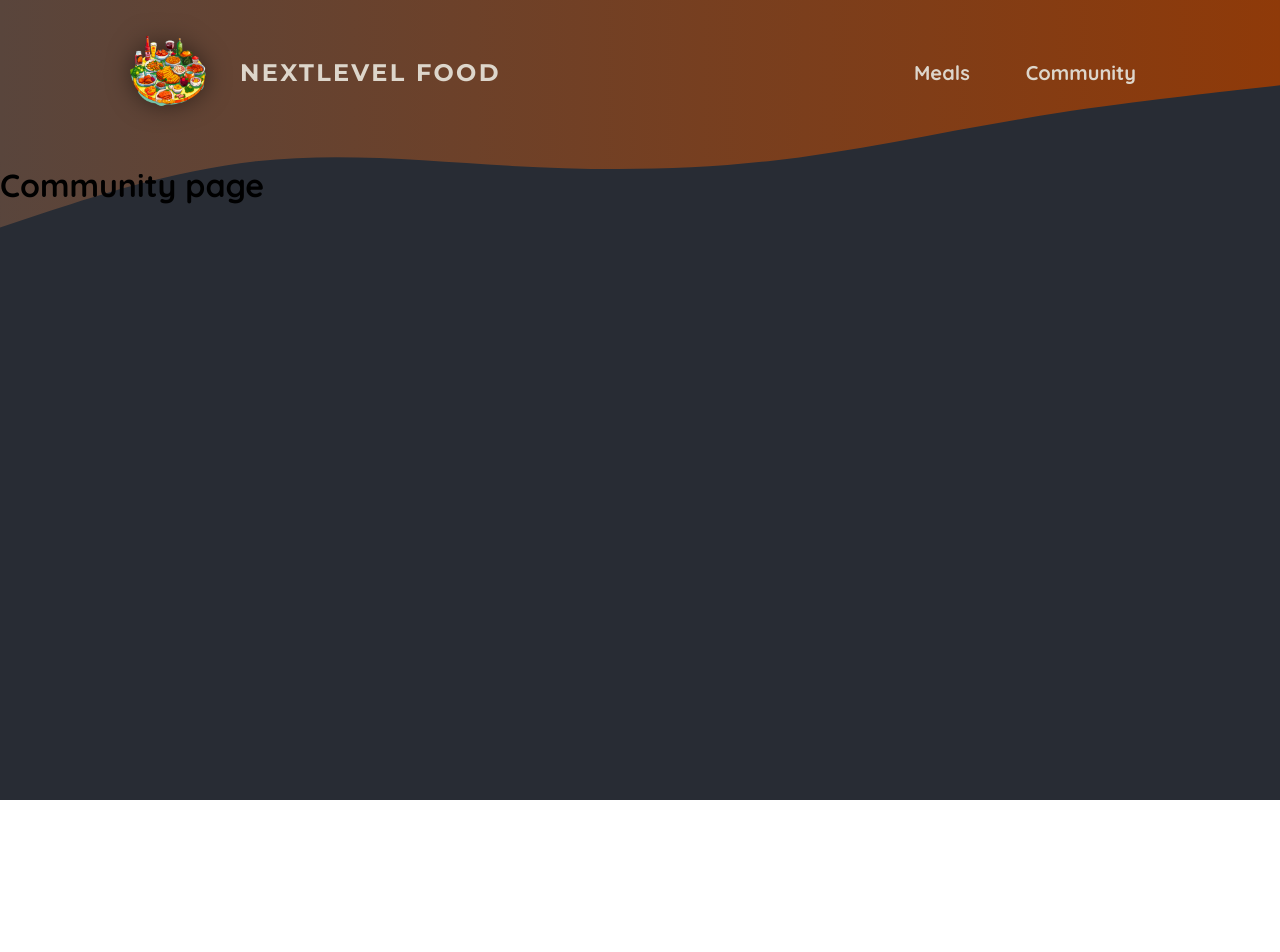
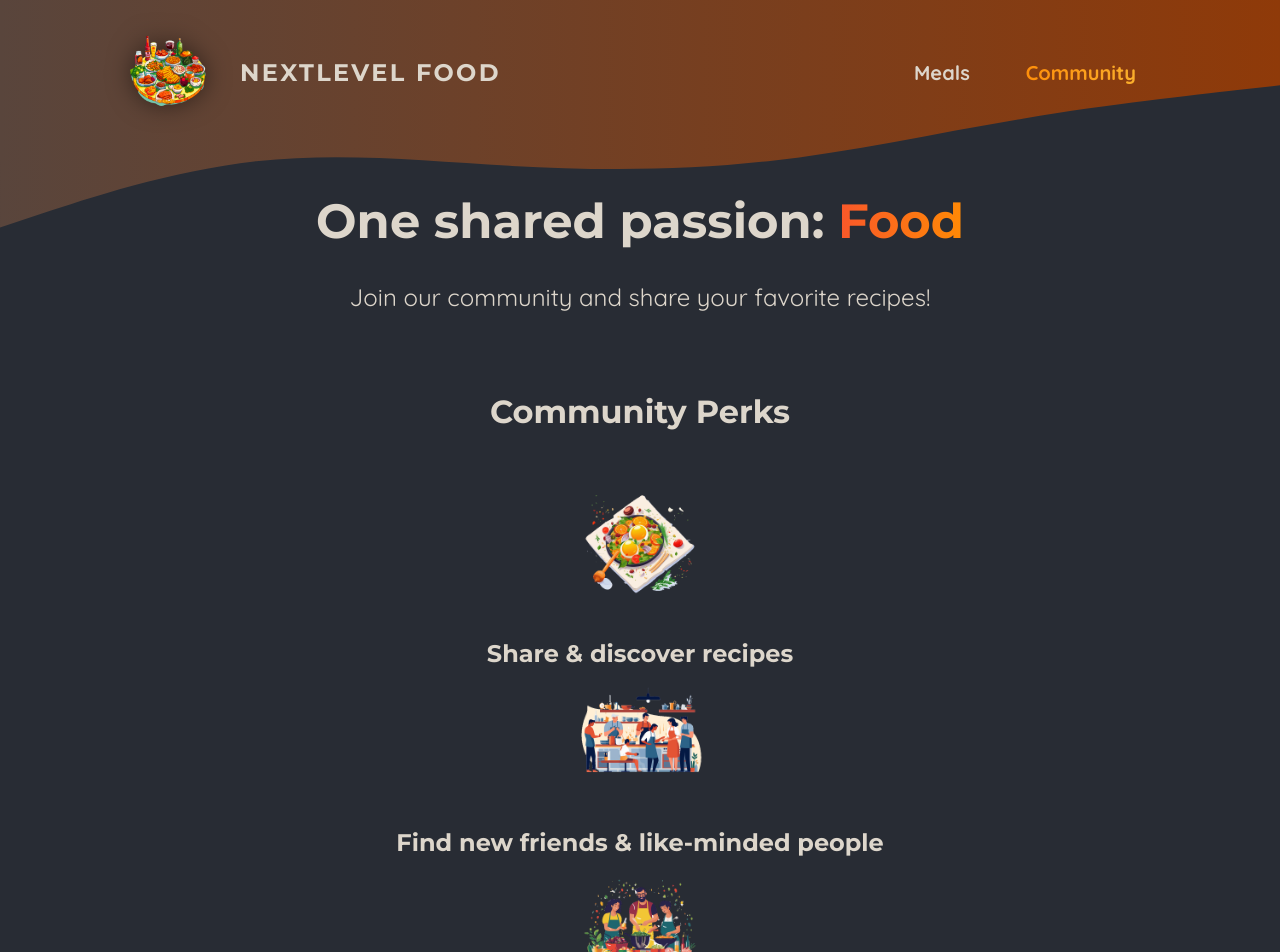
Before and after one commit to guiizis/nextJS, a Next.js app in the folder 05-onwards-foodies-starting-project/: page /community in a window 1280 px wide. Shown: the top 952 px of the page. Before the commit the page ends 800 px from the top, so only its background shows below. Built offline with nearby package versions, Linux system fonts and the light colour scheme.

Commit message:
add navLink

```diff
--- /dev/null
+++ b/05-onwards-foodies-starting-project/app/community/communityPage.module.css
@@ -0,0 +1,61 @@
+.header {
+  gap: 3rem;
+  margin: 3rem auto 5rem auto;
+  width: 90%;
+  max-width: 75rem;
+  color: #ddd6cb;
+  font-size: 1.5rem;
+  text-align: center;
+}
+
+.header h1 {
+  font-family: 'Montserrat', sans-serif;
+}
+
+.highlight {
+  background: linear-gradient(90deg, #f9572a, #ff8a05);
+  background-clip: text;
+  -webkit-background-clip: text;
+  -webkit-text-fill-color: transparent;
+}
+
+.main {
+  width: 90%;
+  max-width: 40rem;
+  margin: 0 auto;
+  text-align: center;
+}
+
+.main h2 {
+  font-family: 'Montserrat', sans-serif;
+  font-size: 2rem;
+  margin-bottom: 3rem;
+  color: #ddd6cb;
+}
+
+.perks {
+  list-style: none;
+  margin: 3rem 0;
+  padding: 0;
+}
+
+.perks li {
+  display: flex;
+  flex-direction: column;
+  align-items: center;
+  gap: 2rem;
+}
+
+.perks img {
+  width: 8rem;
+  height: 8rem;
+  object-fit: contain;
+}
+
+.perks p {
+  font-family: 'Montserrat', sans-serif;
+  font-size: 1.5rem;
+  font-weight: bold;
+  margin: 0;
+  color: #ddd6cb;
+}
--- a/05-onwards-foodies-starting-project/app/community/page.js
+++ b/05-onwards-foodies-starting-project/app/community/page.js
@@ -1,5 +1,40 @@
+import Image from 'next/image';
+
+import mealIcon from '@/assets/icons/meal.png';
+import communityIcon from '@/assets/icons/community.png';
+import eventsIcon from '@/assets/icons/events.png';
+import classes from './communityPage.module.css';
+
 export default function CommunityPage() {
   return (
-    <h1>Community page</h1>
-  )
+    <>
+      <header className={classes.header}>
+        <h1>
+          One shared passion: <span className={classes.highlight}>Food</span>
+        </h1>
+        <p>Join our community and share your favorite recipes!</p>
+      </header>
+      <main className={classes.main}>
+        <h2>Community Perks</h2>
+
+        <ul className={classes.perks}>
+          <li>
+            <Image src={mealIcon} alt="A delicious meal" />
+            <p>Share & discover recipes</p>
+          </li>
+          <li>
+            <Image src={communityIcon} alt="A crowd of people, cooking" />
+            <p>Find new friends & like-minded people</p>
+          </li>
+          <li>
+            <Image
+              src={eventsIcon}
+              alt="A crowd of people at a cooking event"
+            />
+            <p>Participate in exclusive events</p>
+          </li>
+        </ul>
+      </main>
+    </>
+  );
 }
--- a/05-onwards-foodies-starting-project/app/components/images/imageSlideShow.js
+++ b/05-onwards-foodies-starting-project/app/components/images/imageSlideShow.js
@@ -1,3 +1,4 @@
+'use client';
 import { useEffect, useState } from 'react';
 import Image from 'next/image';
 
--- a/05-onwards-foodies-starting-project/app/components/mainHeader/mainHeader.js
+++ b/05-onwards-foodies-starting-project/app/components/mainHeader/mainHeader.js
@@ -3,6 +3,7 @@
 import logoImg from "../../../assets/logo.png";
 import classes from './mainHeader.module.css';
 import MainHeaderBackground from "../mainHeaderBackground/mainHeaderBackground";
+import { NavLink } from "../navLink/navLink";
 
 export default function MainHeader() {
   return (
@@ -15,8 +16,8 @@
         </Link>
         <nav className={classes.nav}>
           <ul>
-            <li> <Link href="/meals">Meals</Link></li>
-            <li> <Link href="/community">Community</Link></li>
+            <li><NavLink href="/meals" text="Meals"/></li>
+            <li><NavLink href="/community" text="Community"/></li>
           </ul>
         </nav>
       </header>
--- a/05-onwards-foodies-starting-project/app/components/mainHeader/mainHeader.module.css
+++ b/05-onwards-foodies-starting-project/app/components/mainHeader/mainHeader.module.css
@@ -38,13 +38,6 @@
   text-shadow: 0 0 18px rgba(248, 190, 42, 0.8);
 }
 
-.active {
-  background: linear-gradient(90deg, #ff8a05, #f9b331);
-  background-clip: text;
-  -webkit-background-clip: text;
-  -webkit-text-fill-color: transparent;
-}
-
 .logo {
   display: flex;
   align-items: center;
--- /dev/null
+++ b/05-onwards-foodies-starting-project/app/components/navLink/navLink.js
@@ -0,0 +1,13 @@
+'use client'
+
+import Link from "next/link"
+import classes from './navLink.module.css'
+import { usePathname } from "next/navigation";
+
+export function NavLink({href, text}) {
+  const pathName = usePathname();
+
+  return (
+    <Link href={href} className={pathName.startsWith(href) ? classes.active: undefined}>{text}</Link>
+  )
+}
--- /dev/null
+++ b/05-onwards-foodies-starting-project/app/components/navLink/navLink.module.css
@@ -0,0 +1,7 @@
+
+.active {
+  background: linear-gradient(90deg, #ff8a05, #f9b331);
+  background-clip: text;
+  -webkit-background-clip: text;
+  -webkit-text-fill-color: transparent;
+}
```
